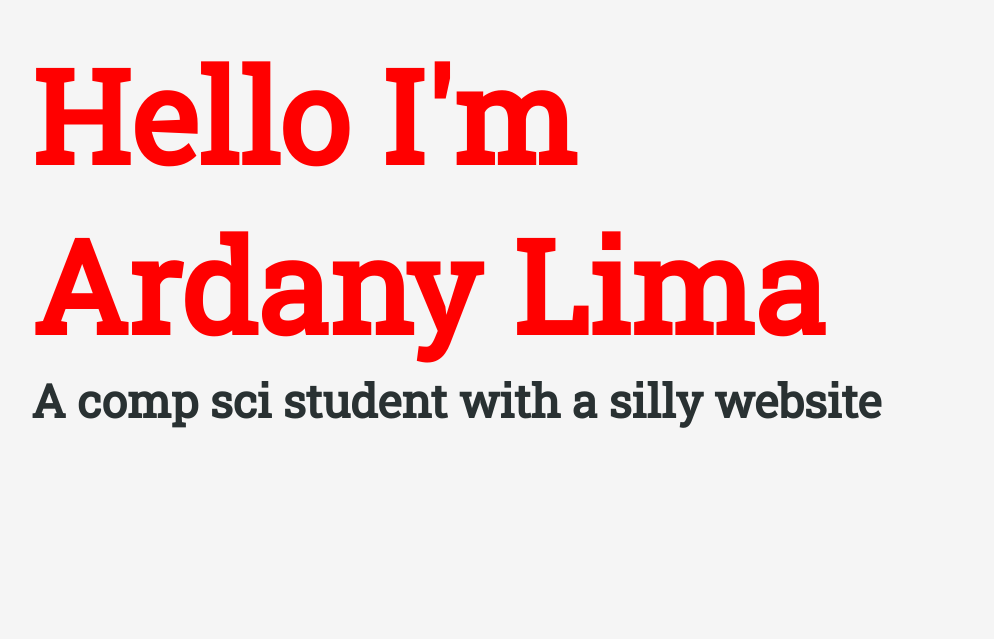
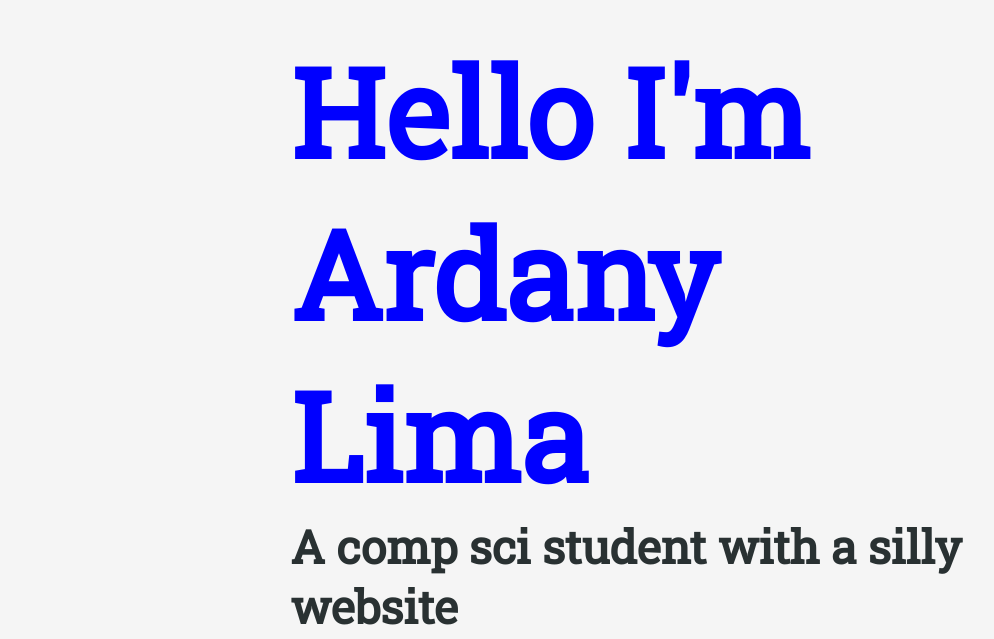
Before and after one commit to limasauce/ILoveLimaSite, a plain HTML site: page index.html in a window 1536 px wide. Shown: the part 162-801 px from the top of the page, without its empty margins (33-1027 px from the left). Drawn offline with Linux system fonts and the light colour scheme.

Commit message:
Update style.css

```diff
--- a/style.css
+++ b/style.css
@@ -43,7 +43,8 @@ p {
 .slideshow_txt_container{
     margin-bottom: 0%;
     margin-top: 9rem;
-    max-width: 40rem;
+    margin: auto;
+    max-width: max-content;
     height: fit-content;
 }
 .slideshow_title{
@@ -220,7 +221,7 @@ footer{
 @media screen and (min-width: 768px){
 
     .slideshow_txt_container{
-        padding-left: 3rem;
+        padding-left: 2.5rem;
     }
     .portfolio_title{
         font-size: 2rem;
@@ -233,7 +234,7 @@ footer{
 }
 @media screen and (min-width: 768px){
     body {
-        color: red;
+        color: blue;
     }
     .slideshow{
         height: 55rem;
@@ -256,7 +257,7 @@ footer{
         width: 20rem;
     }
     .slideshow_title{
-        font-size: 8.4vw
+        font-size: 8.0vw
     }
     .slideshow_txt{
         font-size: 3vw;
@@ -275,12 +276,12 @@ footer{
 
 @media screen and (min-width: 1450px){
     .slideshow{
-        max-width: fit-content;
         padding: auto;
-        margin: 0;
     }
     .slideshow_txt_container{
-        margin-top: 0;
+        max-width: 50%;
+        margin-right: 30%;
+
     }
 
 }
```
